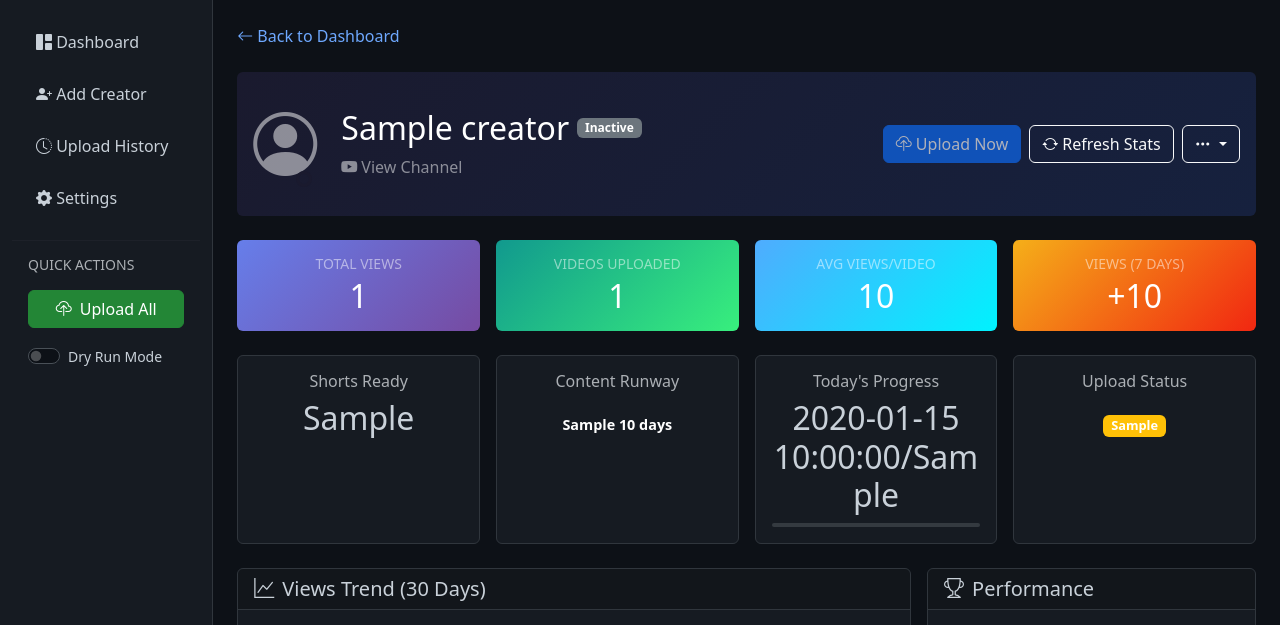
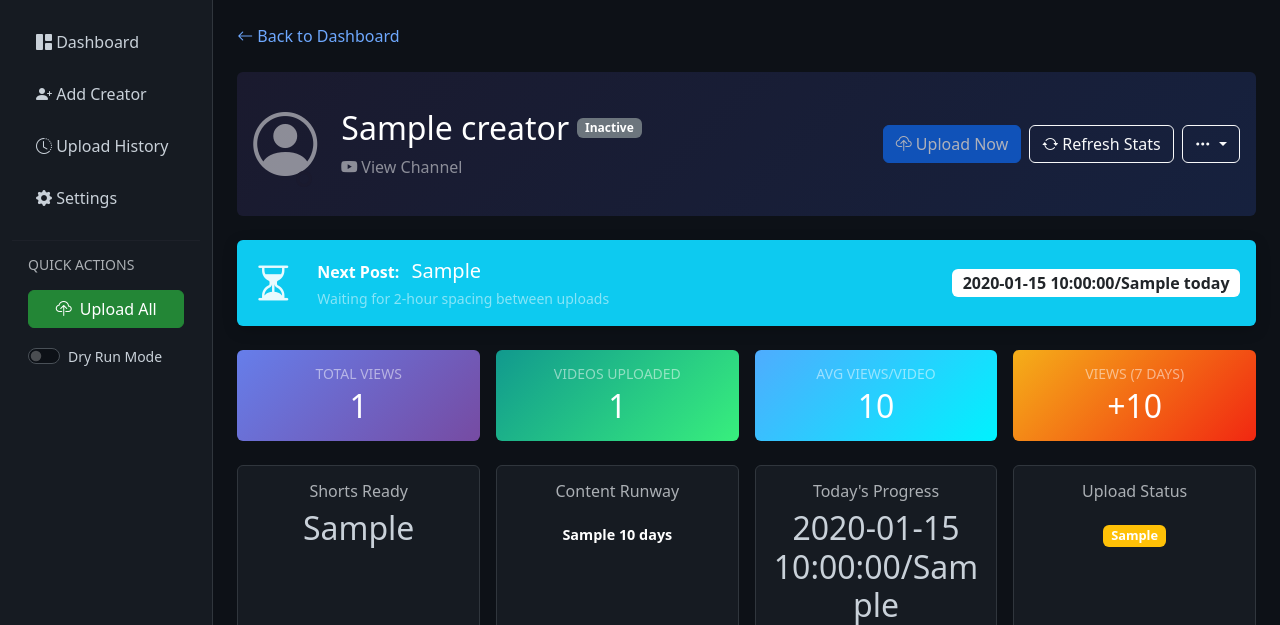
Before and after one commit to dfine123/Youtube-App, a Flask app: template templates/creator_detail.html in a window 1280 px wide. Shown: the part 57-682 px from the top of the page. Run offline with Flask 3, Linux system fonts and the light colour scheme; the template is opened without the code that fills it: most values are stand-ins (such as "Sample title", 1, 10 or a date in 2020); grey boxes marked "Sample" are stand-in pictures; parts of the project's set-up code (start-up, migrations or seed data) failed here and were passed over; some libraries are stand-ins or nearby versions.

Commit message:
Add Next Post Time countdown feature to dashboard and creator pages
Dashboard creator cards now show:
- "Next Post: Ready now" (green) when ready to upload
- "Next Post: In Xh Ym" (blue) countdown to 2-hour spacing
- "Next Post: Tomorrow ~Xh" (yellow) when daily quota met
- "Next Post: No content remaining" (gray) when queue empty

Creator detail page shows prominent banner with:
- Status icon (checkmark, hourglass, calendar, or alert)
- Next post countdown/status
- Helpful context message explaining the status
- Today's upload progress (X/Y today)

Logic based on:
- posts_per_day setting
- uploads_today count
- last_upload_at timestamp (2-hour spacing rule)
- shorts_ready (content availability)

https://claude.ai/code/session_01V4nREkNCPFU24fWpMECwYh

```diff
--- a/app.py
+++ b/app.py
@@ -72,6 +72,70 @@ upload_logs = {}
 
 # ========== Helper Functions ==========
 
+def get_next_post_info(creator: Creator, shorts_ready: int) -> dict:
+    """
+    Calculate when the next post can/will be uploaded.
+
+    Returns dict with:
+        - next_post_str: Human readable string
+        - next_post_countdown: Minutes until next post (or -1 if not applicable)
+        - next_post_status: 'ready', 'waiting', 'quota_met', 'no_content'
+    """
+    from datetime import timedelta
+
+    now = datetime.utcnow()
+
+    # Check if no content remaining
+    if shorts_ready <= 0:
+        return {
+            'next_post_str': 'No content remaining',
+            'next_post_countdown': -1,
+            'next_post_status': 'no_content'
+        }
+
+    # Check if daily quota is met
+    if creator.uploads_today >= creator.posts_per_day:
+        # Calculate tomorrow's start time (assume 8 AM UTC for simplicity)
+        tomorrow = now.date() + timedelta(days=1)
+        next_time = datetime.combine(tomorrow, datetime.min.time().replace(hour=8))
+        hours_until = (next_time - now).total_seconds() / 3600
+
+        return {
+            'next_post_str': f'Tomorrow ~{int(hours_until)}h',
+            'next_post_countdown': int(hours_until * 60),
+            'next_post_status': 'quota_met'
+        }
+
+    # Check 2-hour spacing rule
+    if creator.last_upload_at:
+        time_since_last = (now - creator.last_upload_at).total_seconds()
+        two_hours = 2 * 60 * 60  # 2 hours in seconds
+
+        if time_since_last < two_hours:
+            remaining_seconds = two_hours - time_since_last
+            remaining_minutes = int(remaining_seconds / 60)
+
+            if remaining_minutes >= 60:
+                hours = remaining_minutes // 60
+                mins = remaining_minutes % 60
+                countdown_str = f'{hours}h {mins}m' if mins > 0 else f'{hours}h'
+            else:
+                countdown_str = f'{remaining_minutes}m'
+
+            return {
+                'next_post_str': f'In {countdown_str}',
+                'next_post_countdown': remaining_minutes,
+                'next_post_status': 'waiting'
+            }
+
+    # Ready to post now
+    return {
+        'next_post_str': 'Ready now',
+        'next_post_countdown': 0,
+        'next_post_status': 'ready'
+    }
+
+
 def get_creator_status(creator: Creator) -> dict:
     """Get comprehensive status for a creator."""
     stats = db.get_content_stats(creator.id)
@@ -110,6 +174,9 @@ def get_creator_status(creator: Creator) -> dict:
         runway_color = 'dark'
         runway_emoji = '⚫'
 
+    # Calculate next post time
+    next_post = get_next_post_info(creator, shorts_ready)
+
     return {
         'id': creator.id,
         'name': creator.name,
@@ -130,7 +197,10 @@ def get_creator_status(creator: Creator) -> dict:
         'status_color': status_color,
         'can_upload': can_upload,
         'upload_reason': reason,
-        'created_at': creator.created_at
+        'created_at': creator.created_at,
+        'next_post_str': next_post['next_post_str'],
+        'next_post_countdown': next_post['next_post_countdown'],
+        'next_post_status': next_post['next_post_status']
     }
 
 
--- a/templates/creator_detail.html
+++ b/templates/creator_detail.html
@@ -57,6 +57,49 @@
                         </ul>
                     </div>
                 </div>
+            </div>
+        </div>
+    </div>
+</div>
+
+<!-- Next Post Banner -->
+<div class="card mb-4 border-0 next-post-card {% if creator.next_post_status == 'ready' %}bg-success{% elif creator.next_post_status == 'waiting' %}bg-info{% elif creator.next_post_status == 'quota_met' %}bg-warning{% else %}bg-secondary{% endif %}">
+    <div class="card-body py-3">
+        <div class="row align-items-center">
+            <div class="col-auto">
+                <div class="next-post-icon">
+                    {% if creator.next_post_status == 'ready' %}
+                    <i class="bi bi-check-circle-fill"></i>
+                    {% elif creator.next_post_status == 'waiting' %}
+                    <i class="bi bi-hourglass-split"></i>
+                    {% elif creator.next_post_status == 'quota_met' %}
+                    <i class="bi bi-calendar-check"></i>
+                    {% else %}
+                    <i class="bi bi-exclamation-circle"></i>
+                    {% endif %}
+                </div>
+            </div>
+            <div class="col">
+                <div class="text-white">
+                    <span class="fw-bold">Next Post:</span>
+                    <span class="ms-2 fs-5">{{ creator.next_post_str }}</span>
+                </div>
+                <small class="text-white-50">
+                    {% if creator.next_post_status == 'ready' %}
+                    Content is ready and upload spacing met
+                    {% elif creator.next_post_status == 'waiting' %}
+                    Waiting for 2-hour spacing between uploads
+                    {% elif creator.next_post_status == 'quota_met' %}
+                    Daily upload quota ({{ creator.posts_per_day }}/day) reached
+                    {% else %}
+                    Add more content to the queue
+                    {% endif %}
+                </small>
+            </div>
+            <div class="col-auto">
+                <span class="badge bg-white text-dark fs-6">
+                    {{ creator.uploads_today }}/{{ creator.posts_per_day }} today
+                </span>
             </div>
         </div>
     </div>
@@ -544,6 +587,15 @@
     .video-info .badge {
         font-size: 0.65rem;
     }
+
+    .next-post-card {
+        box-shadow: 0 4px 15px rgba(0,0,0,0.2);
+    }
+    .next-post-icon {
+        font-size: 2.5rem;
+        color: rgba(255,255,255,0.9);
+        line-height: 1;
+    }
 </style>
 {% endblock %}
 
```
Also changed, not shown: templates/dashboard.html (+12 -0 lines).
